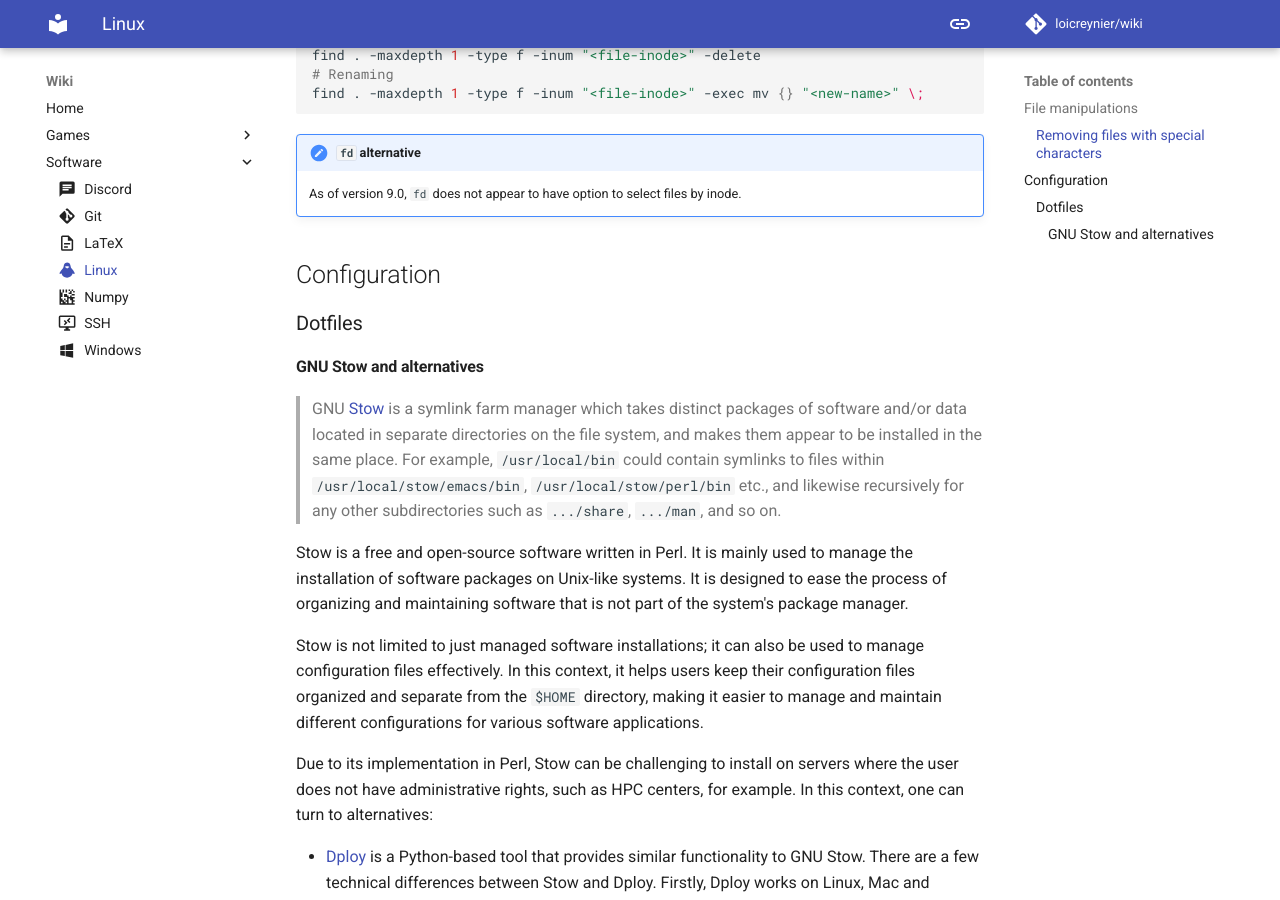
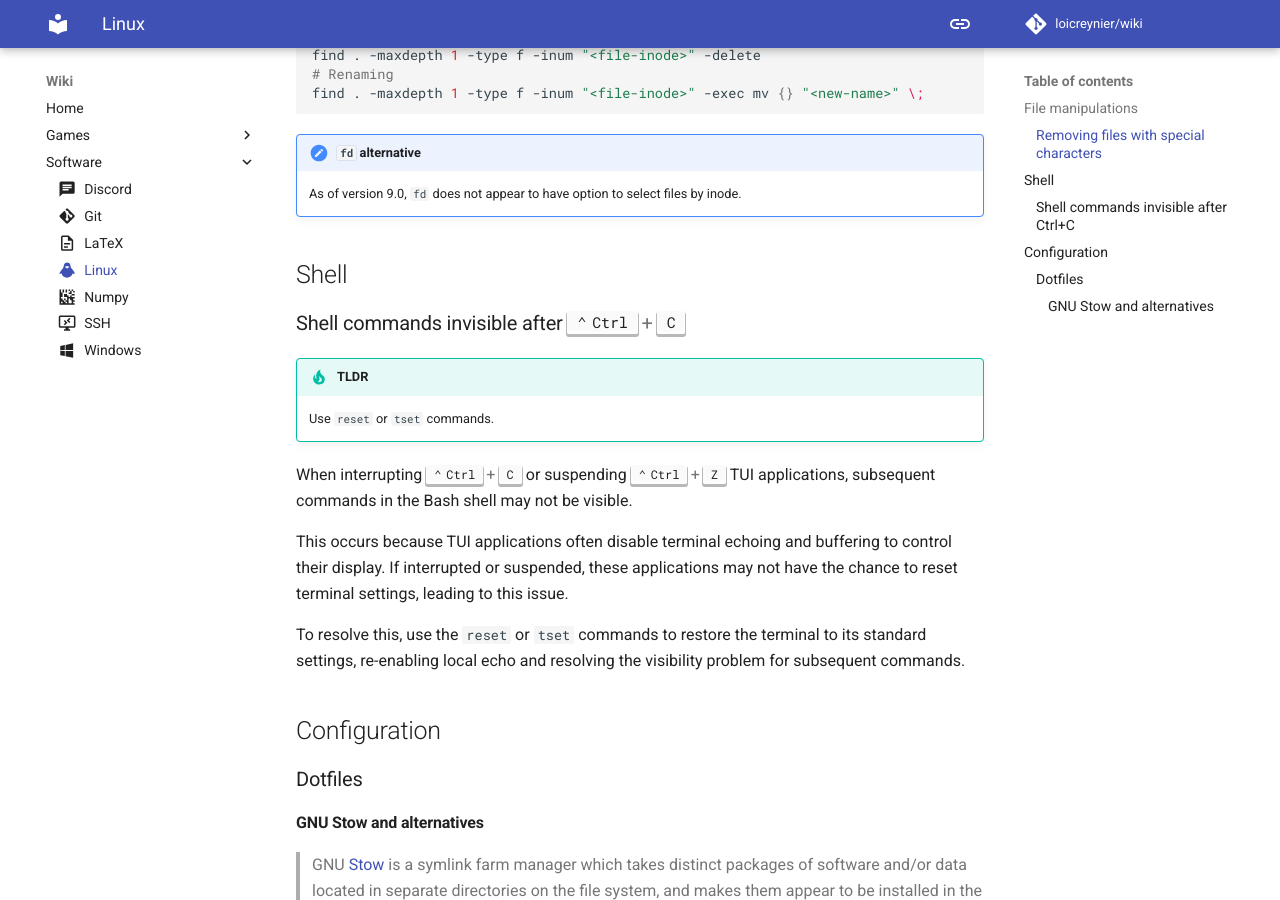
Before and after one commit to loicreynier/wiki, an MkDocs documentation site: the page built from docs/software/linux.md, in a window 1280 px wide and 900 px high, scrolled down 486 px. Built offline with MkDocs 1.6.1 and Material for MkDocs 9.7.7, drawn with Linux system fonts in a browser that asks for light colours; comment, search, counter and statistics services are not loaded.

Commit message:
docs(linux): add fix for invisible shell cmds

```diff
--- a/docs/software/linux.md
+++ b/docs/software/linux.md
@@ -40,6 +40,26 @@
 
     As of version 9.0,
     `fd` does not appear to have option to select files by inode.
+
+## Shell
+
+### Shell commands invisible after ++ctrl+c++
+
+!!! Tip "TLDR"
+
+    Use `reset` or `tset` commands.
+
+When interrupting ++ctrl+c++ or suspending ++ctrl+z++ TUI applications,
+subsequent commands in the Bash shell may not be visible.
+
+This occurs because
+TUI applications often disable terminal echoing and buffering to control their display.
+If interrupted or suspended, these applications may not have the chance to reset terminal settings,
+leading to this issue.
+
+To resolve this,
+use the `reset` or `tset` commands to restore the terminal to its standard settings,
+re-enabling local echo and resolving the visibility problem for subsequent commands.
 
 ## Configuration
 
--- a/mkdocs.yaml
+++ b/mkdocs.yaml
@@ -15,6 +15,7 @@
         kwds:
           case: lower
   - pymdownx.tilde
+  - pymdownx.keys
 
 theme:
   name: material
```
